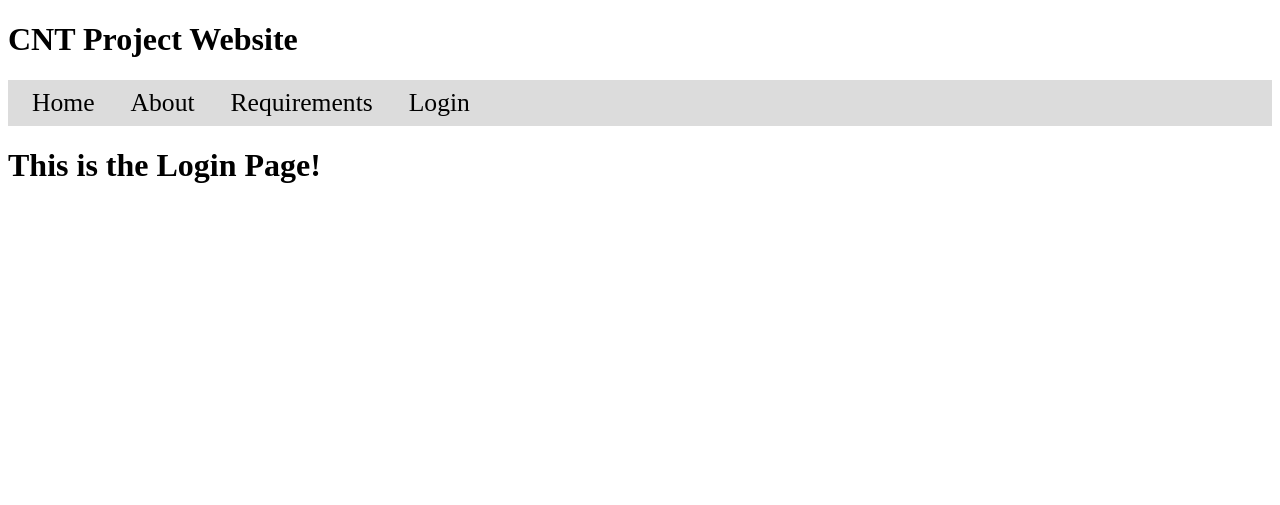
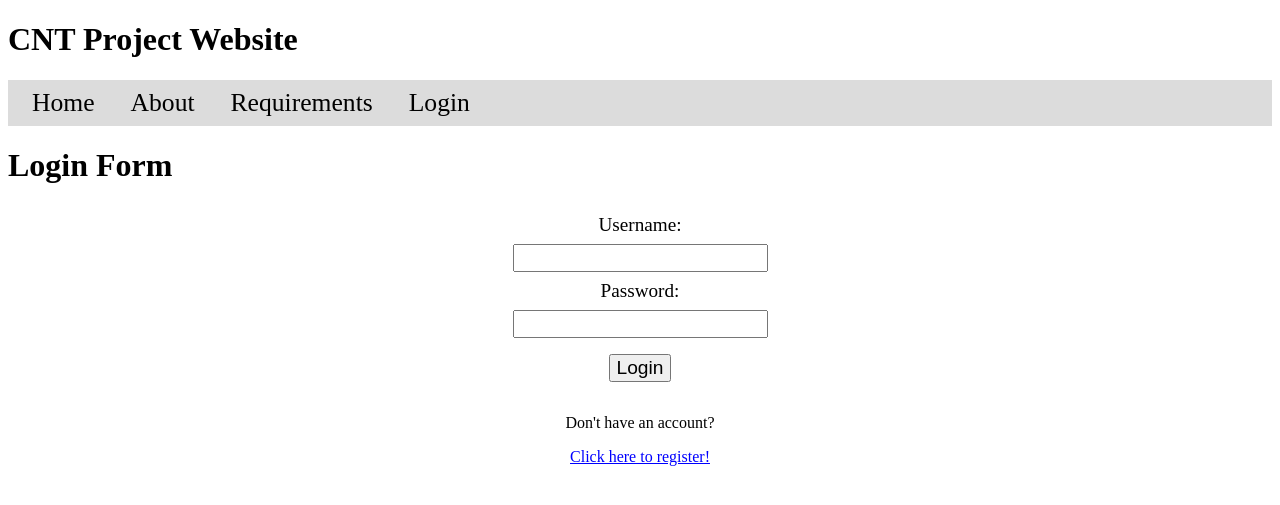
Before and after one commit to AdrianGonz97/CNT-4713-Final-Project, a Flask app: page /login in a window 1280 px wide. Shown: the top 505 px of the page. Run offline with Flask 2, Linux system fonts and the light colour scheme.

Commit message:
Added login and register pages.

```diff
--- a/main.py
+++ b/main.py
@@ -1,4 +1,4 @@
-from flask import Flask, redirect, url_for, render_template
+from flask import Flask, redirect, url_for, render_template, request, session
 
 app = Flask(__name__)
 
@@ -6,9 +6,20 @@ app = Flask(__name__)
 def home():
     return render_template("index.html")
 
-@app.route("/login")
+@app.route("/login", methods=['POST', "GET"])
 def login():
-    return render_template("login.html")
+    if request.method == "POST":
+        username = request.form["username"]
+        password = request.form["password"]
+        session["user"] = username
+
+        return redirect(url_for("user", username=username))
+    else:
+        return render_template("login.html")
+
+@app.route("/register")
+def register():
+    return render_template("register.html")
 
 @app.route("/about")
 def about():
@@ -18,5 +29,13 @@ def about():
 def requirements():
     return render_template("requirements.html")
 
+@app.route("/user")
+def user():
+    if "user" in session:
+        user = session["user"]
+        return f"<h1>{user}</h1>"
+    else:
+        return redirect(url_for("login"))
+
 if __name__ == "__main__":
     app.run(debug = True)
--- /dev/null
+++ b/static/styles/_login.scss
@@ -0,0 +1,21 @@
+@import "mixins";
+
+form {
+    @include flexCenter(column);
+    padding: 0.5rem;
+    input {
+        font-size: $smFontSize;
+        margin: 0.5rem;
+    }
+    label {
+        font-size: $smFontSize;
+    }
+}
+
+.signup-here {
+    // font-size: $smFontSize;
+    @include flexCenter(column);
+    a {
+        color: blue;
+    }
+}
--- a/static/styles/_requirements.scss
+++ b/static/styles/_requirements.scss
@@ -0,0 +1,6 @@
+.req-list {
+    li {
+        font-size: $smFontSize;
+        padding: 0.5rem;
+    }
+}
--- a/static/styles/style.css
+++ b/static/styles/style.css
@@ -1,3 +1,54 @@
+.req-list li {
+  font-size: 1.2rem;
+  padding: 0.5rem;
+}
+
+form {
+  display: -webkit-box;
+  display: -ms-flexbox;
+  display: flex;
+  -webkit-box-pack: center;
+      -ms-flex-pack: center;
+          justify-content: center;
+  -webkit-box-align: center;
+      -ms-flex-align: center;
+          align-items: center;
+  -webkit-box-orient: vertical;
+  -webkit-box-direction: normal;
+      -ms-flex-direction: column;
+          flex-direction: column;
+  padding: 0.5rem;
+}
+
+form input {
+  font-size: 1.2rem;
+  margin: 0.5rem;
+}
+
+form label {
+  font-size: 1.2rem;
+}
+
+.signup-here {
+  display: -webkit-box;
+  display: -ms-flexbox;
+  display: flex;
+  -webkit-box-pack: center;
+      -ms-flex-pack: center;
+          justify-content: center;
+  -webkit-box-align: center;
+      -ms-flex-align: center;
+          align-items: center;
+  -webkit-box-orient: vertical;
+  -webkit-box-direction: normal;
+      -ms-flex-direction: column;
+          flex-direction: column;
+}
+
+.signup-here a {
+  color: blue;
+}
+
 nav {
   padding: 0.5rem;
   background-color: gainsboro;
--- a/static/styles/style.scss
+++ b/static/styles/style.scss
@@ -1,4 +1,4 @@
-@import "variables", "mixins";
+@import "variables", "mixins", "requirements", "login";
 
 body {
     //background: darkblue;
--- a/templates/login.html
+++ b/templates/login.html
@@ -1,5 +1,19 @@
 {% extends "base.html" %}
 {% block title %}Login{% endblock %}
 {% block content %}
-<h1>This is the Login Page!</h1>
+<h1>Login Form</h1>
+<form action="#" method="post" enctype="application/x-www-form-urlencoded">
+    <label for="username">Username:</label>
+    <input type="input" name="username">
+    <label for="password">Password:</label>
+    <input type="password" name="password">
+    <input type="submit" value="Login">
+</form>
+<div class="signup-here">
+    <p>
+        Don't have an account?
+    </p>
+    <a href="/register">Click here to register!</a>
+</div>
+
 {% endblock %}
```
Also changed, not shown: templates/register.html (added, +8 -0 lines), 1 other file.
